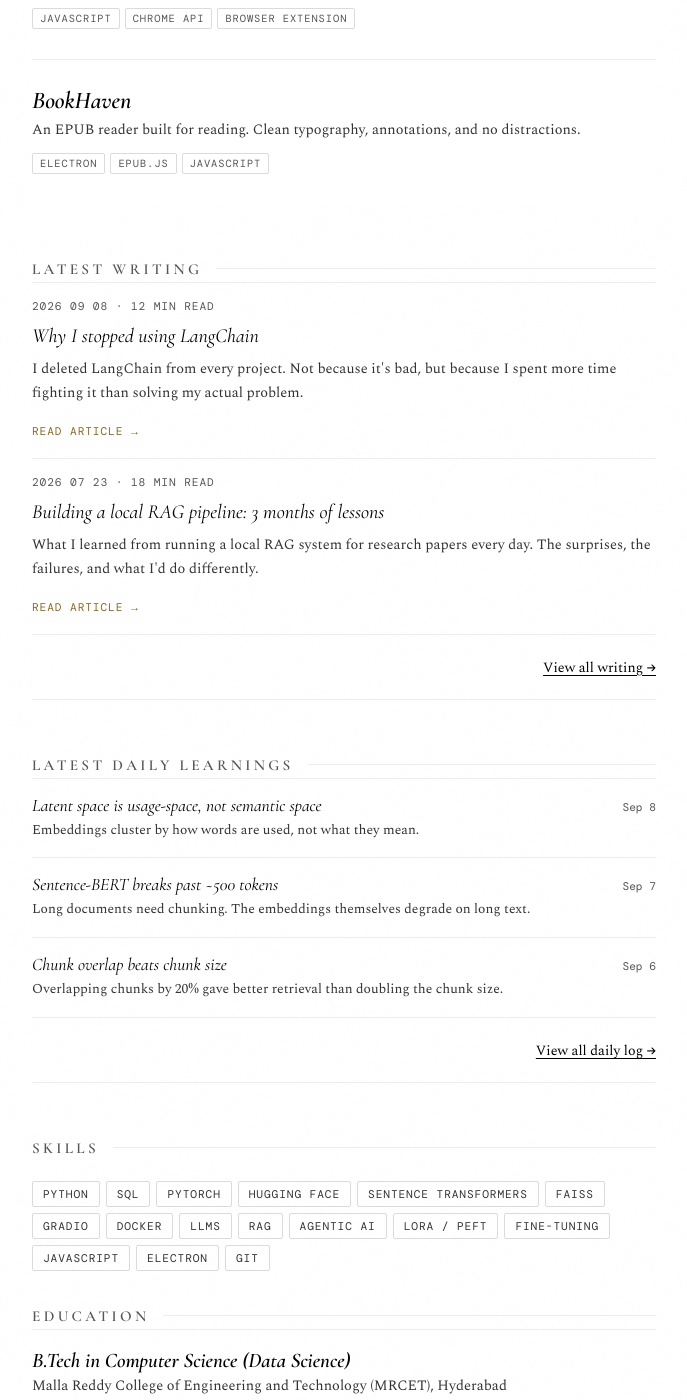
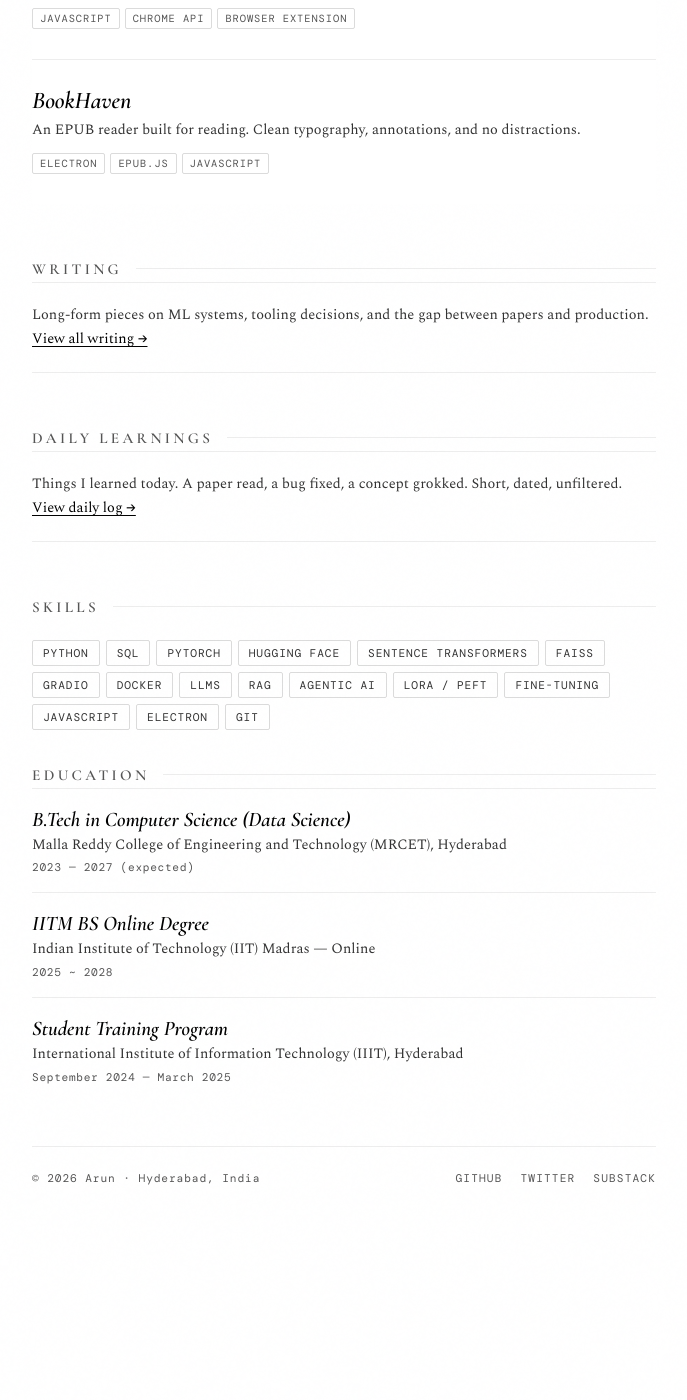
Before and after one commit to Arun2565/Arun2565.github.io, a Jekyll site: the page index.html, which Jekyll copies as it is, in a window 1280 px wide and 1400 px high, scrolled down 835 px. Shown: the whole window, without its empty margins (296-983 px from the left). Built offline with Jekyll 4.4.1, drawn with Linux system fonts in a browser that asks for light colours; some web fonts are replaced; after the commit the page ends 2072 px from its top, so only the background shows below that.

Commit message:
Update home page: remove example articles, remove email, simplify sections
- Removed example articles from home page (writing/daily listings)
- Replaced with summary sections linking to dedicated pages
- Removed email from nav and footer
- Writing and Daily sections now show description + link to full page

```diff
--- a/index.html
+++ b/index.html
@@ -435,7 +435,6 @@ footer {
     <svg width="9" height="9" viewBox="0 0 24 24" fill="none" stroke="currentColor" stroke-width="2.5" stroke-linecap="round" stroke-linejoin="round" style="vertical-align:-1px;margin-right:1px"><rect x="3" y="3" width="18" height="18" rx="2"/><line x1="7" y1="7" x2="17" y2="7"/><line x1="7" y1="12" x2="17" y2="12"/><line x1="7" y1="17" x2="13" y2="17"/></svg>
     substack <span class="ext">↗</span>
   </a>
-  <a href="mailto:arunvarma25683@gmail.com">email <span class="ext">↗</span></a>
 </nav>
 
 <!-- ABOUT -->
@@ -488,66 +487,22 @@ footer {
 
 <!-- WRITING -->
 <div class="sec-head" id="writing" style="padding-top: 56px;">
-  <div class="sec-title">Latest Writing</div>
+  <div class="sec-title">Writing</div>
   <div class="sec-line"></div>
 </div>
 
-<div style="padding: 16px 0; border-top: 1px solid var(--border);">
-  <div style="font-family: 'DM Mono', monospace; font-size: 0.7rem; color: var(--text3); letter-spacing: 0.08em; margin-bottom: 10px;">2026 09 08 · 12 MIN READ</div>
-  <div style="font-family: 'Cormorant Garamond', serif; font-size: 1.25rem; font-weight: 500; font-style: italic; color: var(--text); line-height: 1.3; margin-bottom: 8px;">Why I stopped using LangChain</div>
-  <div style="font-family: 'Spectral', serif; font-size: 0.9rem; color: var(--text2); line-height: 1.7; margin-bottom: 12px;">I deleted LangChain from every project. Not because it's bad, but because I spent more time fighting it than solving my actual problem.</div>
-  <a href="writing.html" style="font-family: 'DM Mono', monospace; font-size: 0.7rem; letter-spacing: 0.08em; text-transform: uppercase; color: var(--accent); text-decoration: none;">Read article →</a>
-</div>
-
-<div style="padding: 16px 0; border-top: 1px solid var(--border);">
-  <div style="font-family: 'DM Mono', monospace; font-size: 0.7rem; color: var(--text3); letter-spacing: 0.08em; margin-bottom: 10px;">2026 07 23 · 18 MIN READ</div>
-  <div style="font-family: 'Cormorant Garamond', serif; font-size: 1.25rem; font-weight: 500; font-style: italic; color: var(--text); line-height: 1.3; margin-bottom: 8px;">Building a local RAG pipeline: 3 months of lessons</div>
-  <div style="font-family: 'Spectral', serif; font-size: 0.9rem; color: var(--text2); line-height: 1.7; margin-bottom: 12px;">What I learned from running a local RAG system for research papers every day. The surprises, the failures, and what I'd do differently.</div>
-  <a href="writing.html" style="font-family: 'DM Mono', monospace; font-size: 0.7rem; letter-spacing: 0.08em; text-transform: uppercase; color: var(--accent); text-decoration: none;">Read article →</a>
-</div>
-
-<div style="padding: 20px 0; border-top: 1px solid var(--border); border-bottom: 1px solid var(--border); text-align: right;">
-  <a href="writing.html" style="font-size: 0.88rem; color: var(--text); text-decoration: underline; text-underline-offset: 3px; transition: color 0.2s;" onmouseover="this.style.color='var(--accent)'" onmouseout="this.style.color='var(--text)'">View all writing →</a>
+<div style="padding: 20px 0; font-size: 0.9rem; color: var(--text2); line-height: 1.7; border-top: 1px solid var(--border); border-bottom: 1px solid var(--border);">
+  Long-form pieces on ML systems, tooling decisions, and the gap between papers and production. <a href="writing.html" style="color: var(--text); text-decoration: underline; text-underline-offset: 3px; transition: color 0.2s;" onmouseover="this.style.color='var(--accent)'" onmouseout="this.style.color='var(--text)'">View all writing →</a>
 </div>
 
 <!-- DAILY LEARNINGS -->
 <div class="sec-head" style="padding-top: 56px;">
-  <div class="sec-title">Latest Daily Learnings</div>
+  <div class="sec-title">Daily Learnings</div>
   <div class="sec-line"></div>
 </div>
 
-<div style="padding: 16px 0; border-top: 1px solid var(--border);">
-  <div style="display: flex; justify-content: space-between; align-items: baseline; gap: 16px;">
-    <div style="flex: 1;">
-      <div style="font-family: 'Cormorant Garamond', serif; font-size: 1.1rem; font-weight: 500; font-style: italic; color: var(--text); margin-bottom: 4px;">Latent space is usage-space, not semantic space</div>
-      <div style="font-family: 'Spectral', serif; font-size: 0.85rem; color: var(--text2); line-height: 1.6;">Embeddings cluster by how words are used, not what they mean.</div>
-    </div>
-    <div style="font-family: 'DM Mono', monospace; font-size: 0.7rem; color: var(--text3); flex-shrink: 0;">Sep 8</div>
-  </div>
-</div>
-
-<div style="padding: 16px 0; border-top: 1px solid var(--border);">
-  <div style="display: flex; justify-content: space-between; align-items: baseline; gap: 16px;">
-    <div style="flex: 1;">
-      <div style="font-family: 'Cormorant Garamond', serif; font-size: 1.1rem; font-weight: 500; font-style: italic; color: var(--text); margin-bottom: 4px;">Sentence-BERT breaks past ~500 tokens</div>
-      <div style="font-family: 'Spectral', serif; font-size: 0.85rem; color: var(--text2); line-height: 1.6;">Long documents need chunking. The embeddings themselves degrade on long text.</div>
-    </div>
-    <div style="font-family: 'DM Mono', monospace; font-size: 0.7rem; color: var(--text3); flex-shrink: 0;">Sep 7</div>
-  </div>
-</div>
-
-<div style="padding: 16px 0; border-top: 1px solid var(--border);">
-  <div style="display: flex; justify-content: space-between; align-items: baseline; gap: 16px;">
-    <div style="flex: 1;">
-      <div style="font-family: 'Cormorant Garamond', serif; font-size: 1.1rem; font-weight: 500; font-style: italic; color: var(--text); margin-bottom: 4px;">Chunk overlap beats chunk size</div>
-      <div style="font-family: 'Spectral', serif; font-size: 0.85rem; color: var(--text2); line-height: 1.6;">Overlapping chunks by 20% gave better retrieval than doubling the chunk size.</div>
-    </div>
-    <div style="font-family: 'DM Mono', monospace; font-size: 0.7rem; color: var(--text3); flex-shrink: 0;">Sep 6</div>
-  </div>
-</div>
-
-<div style="padding: 20px 0; border-top: 1px solid var(--border); border-bottom: 1px solid var(--border); text-align: right;">
-  <a href="daily.html" style="font-size: 0.88rem; color: var(--text); text-decoration: underline; text-underline-offset: 3px; transition: color 0.2s;" onmouseover="this.style.color='var(--accent)'" onmouseout="this.style.color='var(--text)'">View all daily log →</a>
+<div style="padding: 20px 0; font-size: 0.9rem; color: var(--text2); line-height: 1.7; border-top: 1px solid var(--border); border-bottom: 1px solid var(--border);">
+  Things I learned today. A paper read, a bug fixed, a concept grokked. Short, dated, unfiltered. <a href="daily.html" style="color: var(--text); text-decoration: underline; text-underline-offset: 3px; transition: color 0.2s;" onmouseover="this.style.color='var(--accent)'" onmouseout="this.style.color='var(--text)'">View daily log →</a>
 </div>
 
 <!-- SKILLS -->
```
Also changed, not shown: other parts of index.html (+0 -1 lines).
